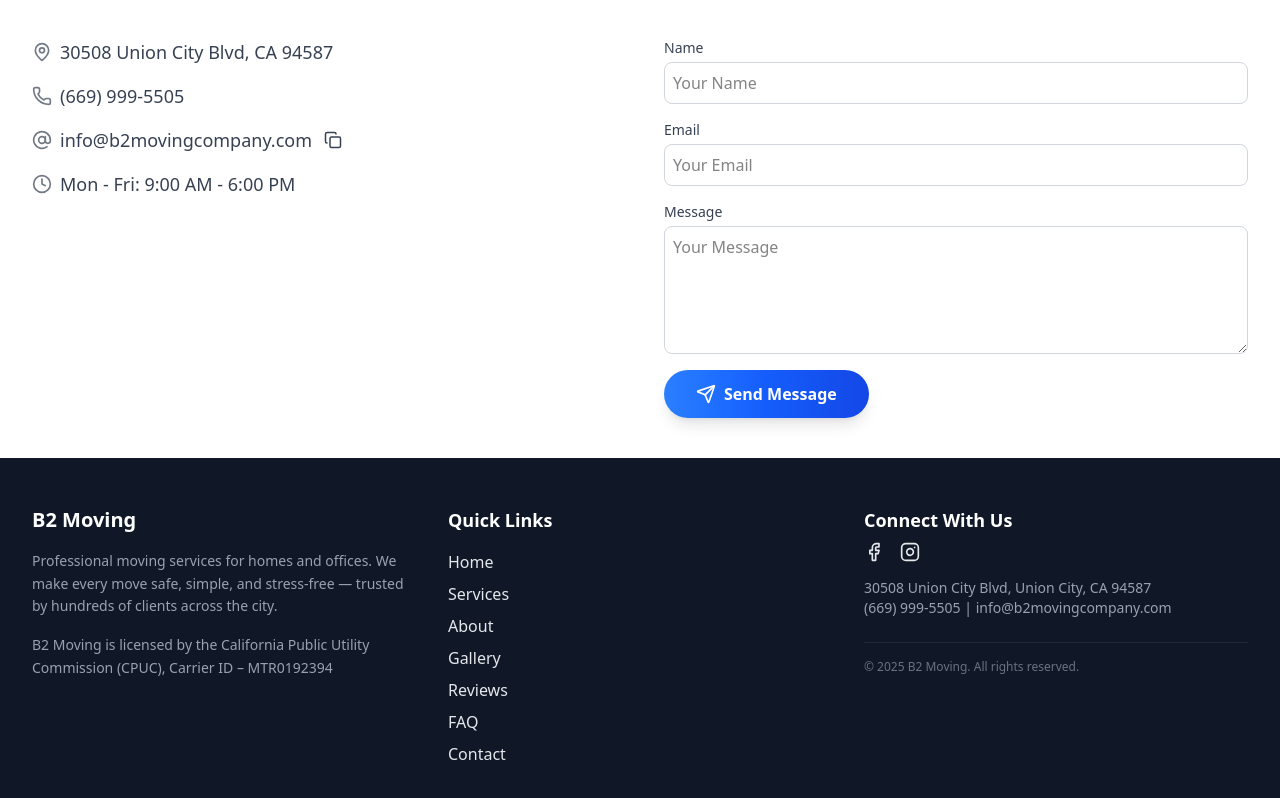
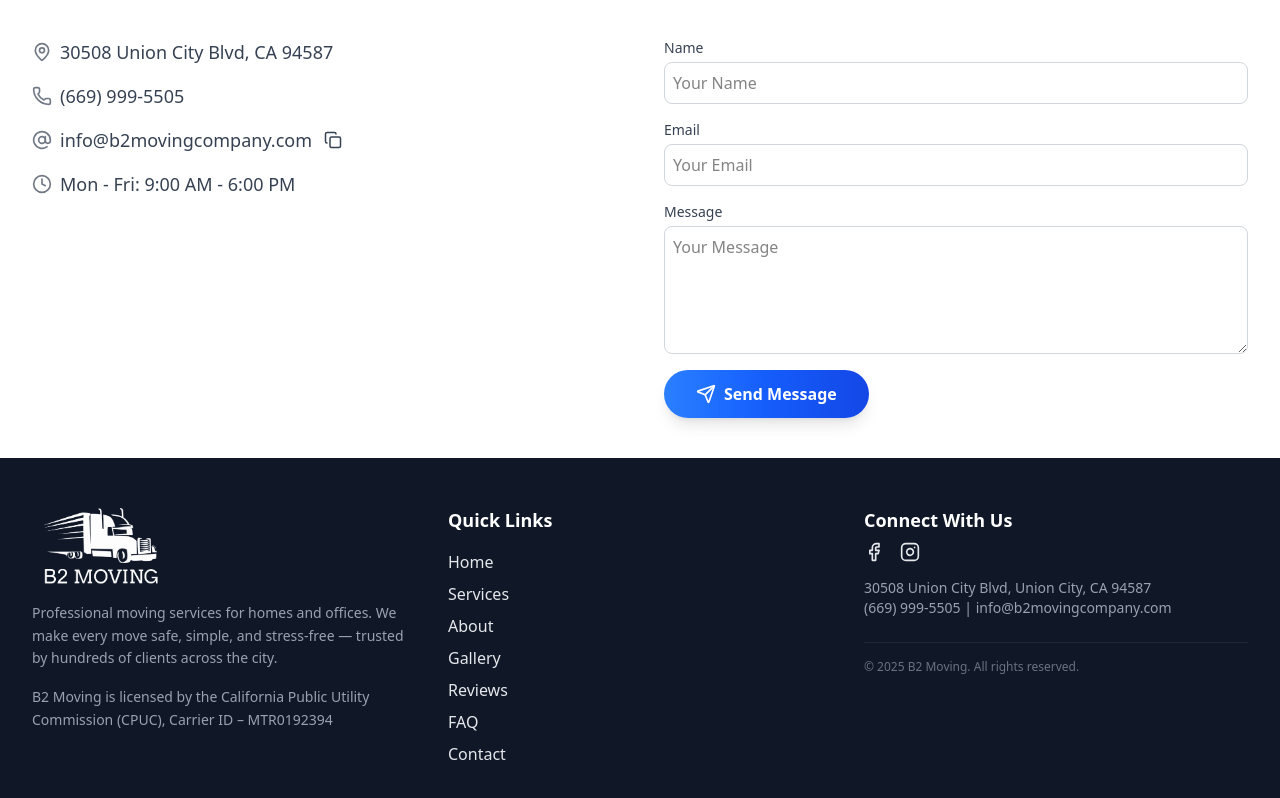
Before and after one commit to Hama-Gama/b2moving, a React (Vite) app: page / in a window 1280 px wide. Shown: the part 5040-5838 px from the top of the page. Built offline with nearby package versions, Linux system fonts and the light colour scheme.

Commit message:
add logo  footer

```diff
--- a/src/components/layout/Footer.jsx
+++ b/src/components/layout/Footer.jsx
@@ -8,7 +8,7 @@ const Footer = () => {
 				<div className='grid md:grid-cols-3 gap-8'>
 					{/* About / Logo */}
 					<div className='space-y-4'>
-						<h3 className='text-xl font-bold text-white'>B2 Moving</h3>
+						<img src='/logo.png' alt='B2 Moving' className='h-20 w-auto' />
 						<p className='text-gray-400 text-sm leading-relaxed'>
 							Professional moving services for homes and offices. We make every
 							move safe, simple, and stress-free — trusted by hundreds of
```
Also changed, not shown: public/logo-original.png, 1 other file (tests, documents, lock files or other folders).
